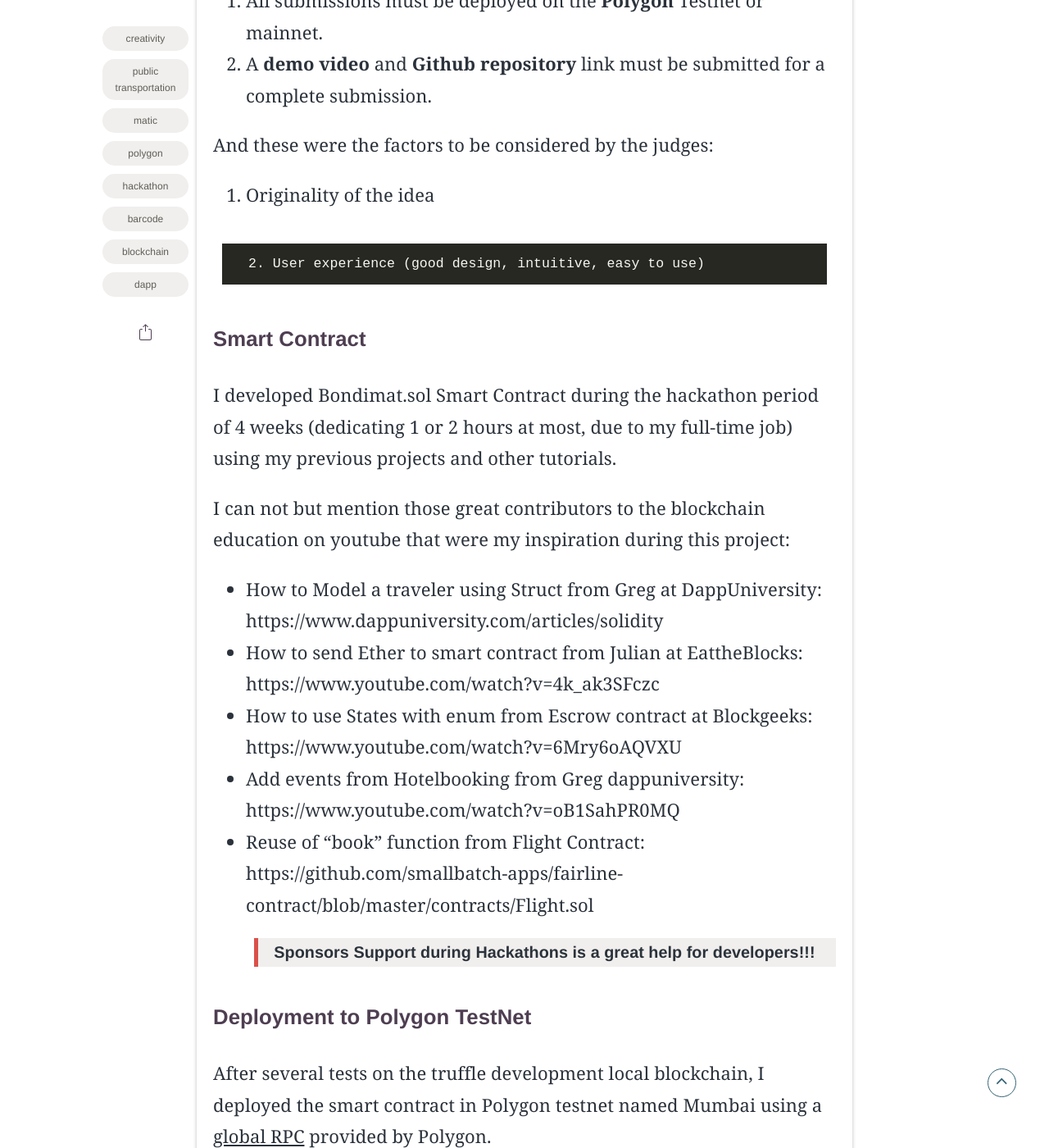
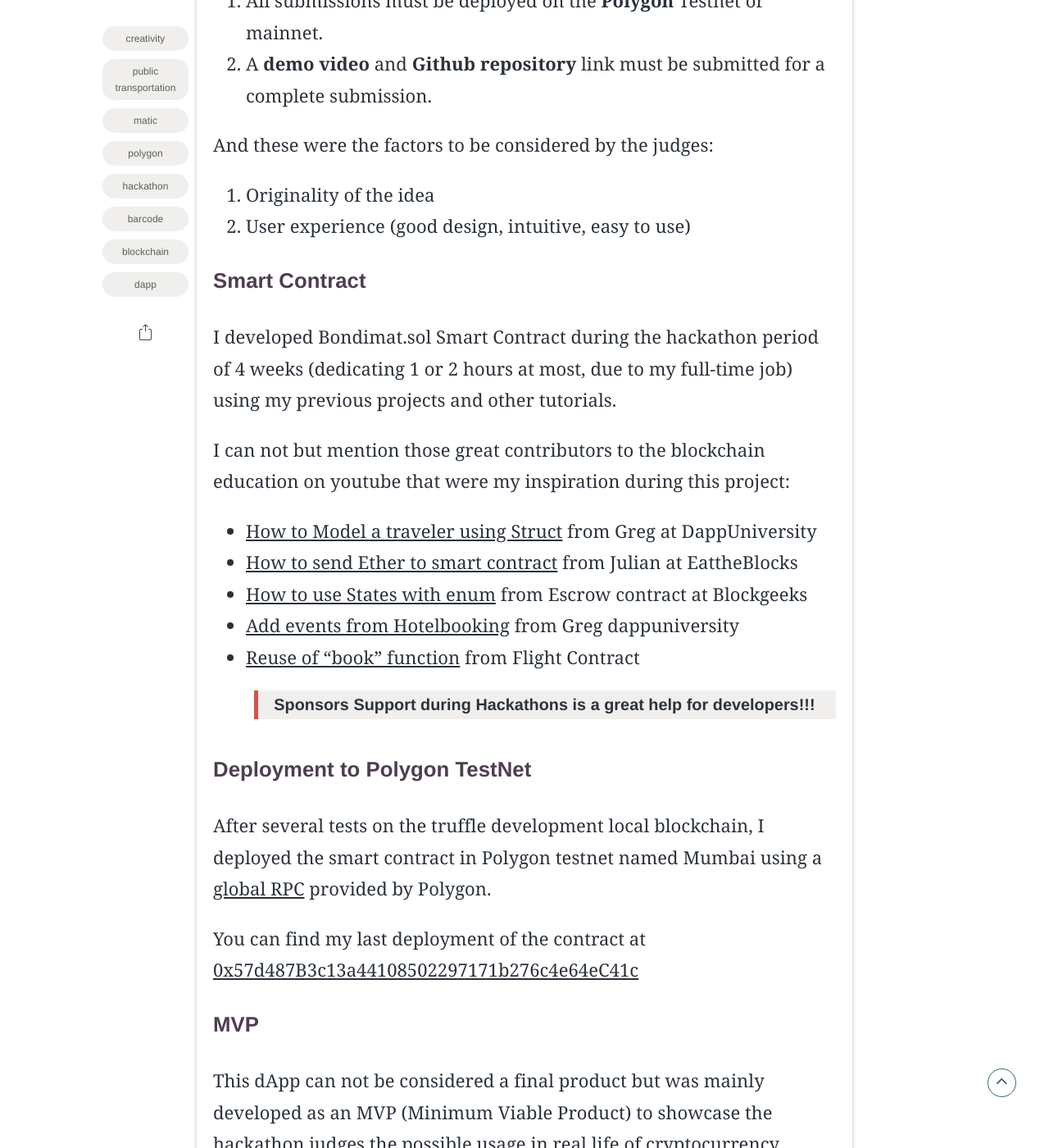
Before and after one commit to luigicallero/luigicallero.github.io, a Jekyll site: the page built from _posts/2021-07-07-Bondi-Mat.md, in a window 1280 px wide and 1400 px high, scrolled down 2676 px. Shown: the whole window at 82% size. Built offline with Jekyll 4.4.1, drawn with Linux system fonts in a browser that asks for light colours; some web fonts are replaced.

Commit message:
Final commit on Bondi-Mat post

```diff
--- a/_posts/2021-07-07-Bondi-Mat.md
+++ b/_posts/2021-07-07-Bondi-Mat.md
@@ -34,18 +34,17 @@ The following requirements were necessary to consider a project acceptable for t
 
 And these were the factors to be considered by the judges:
   1. Originality of the idea
-
-	2. User experience (good design, intuitive, easy to use)
+  2. User experience (good design, intuitive, easy to use)
 
 ### Smart Contract
 I developed Bondimat.sol Smart Contract during the hackathon period of 4 weeks (dedicating 1 or 2 hours at most, due to my full-time job) using my previous projects and other tutorials.
 
 I can not but mention those great contributors to the blockchain education on youtube that were my inspiration during this project:
- - How to Model a traveler using Struct from Greg at DappUniversity: https://www.dappuniversity.com/articles/solidity
- - How to send Ether to smart contract from Julian at EattheBlocks: https://www.youtube.com/watch?v=4k_ak3SFczc
- - How to use States with enum from Escrow contract at Blockgeeks: https://www.youtube.com/watch?v=6Mry6oAQVXU
- - Add events from Hotelbooking from Greg dappuniversity: https://www.youtube.com/watch?v=oB1SahPR0MQ
- - Reuse of "book" function from Flight Contract: https://github.com/smallbatch-apps/fairline-contract/blob/master/contracts/Flight.sol
+ - [How to Model a traveler using Struct](https://www.dappuniversity.com/articles/solidity) from Greg at DappUniversity
+ - [How to send Ether to smart contract](https://www.youtube.com/watch?v=4k_ak3SFczc) from Julian at EattheBlocks
+ - [How to use States with enum](https://www.youtube.com/watch?v=6Mry6oAQVXU) from Escrow contract at Blockgeeks
+ - [Add events from Hotelbooking](https://www.youtube.com/watch?v=oB1SahPR0MQ) from Greg dappuniversity
+ - [Reuse of "book" function](https://github.com/smallbatch-apps/fairline-contract/blob/master/contracts/Flight.sol) from Flight Contract
 
 <tweet>Sponsors Support during Hackathons is a great help for developers!!!</tweet>
 
```
